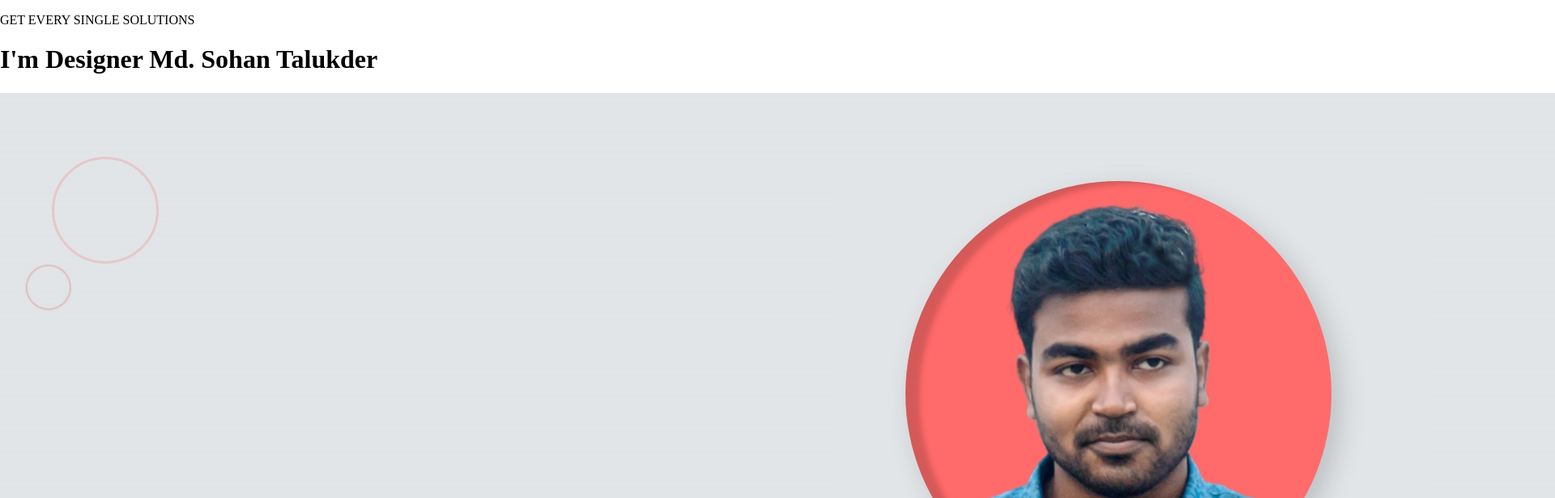
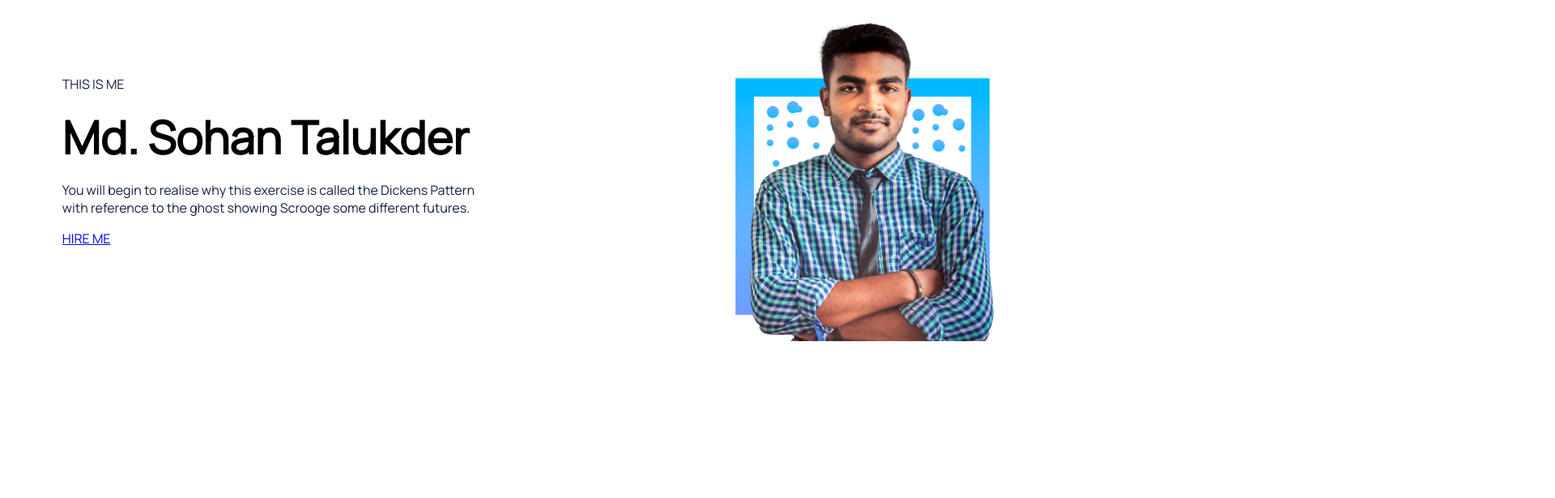
Before and after one commit to sohantalukder/simple-protfolio, a plain HTML site: page index.html in a window 1280 px wide. Shown: the top 616 px of the page at 81% size, 1920 px wide, since content can reach past the window. Drawn offline with Linux system fonts and the light colour scheme.

Commit message:
section add

```diff
--- a/index.html
+++ b/index.html
@@ -1,16 +1,37 @@
 <!DOCTYPE html>
 <html lang="en">
-<head>
-    <meta charset="UTF-8">
-    <meta http-equiv="X-UA-Compatible" content="IE=edge">
-    <meta name="viewport" content="width=device-width, initial-scale=1.0">
+  <head>
+    <meta charset="UTF-8" />
+    <meta http-equiv="X-UA-Compatible" content="IE=edge" />
+    <meta name="viewport" content="width=device-width, initial-scale=1.0" />
     <title>Sohan Talukder Portfolio</title>
-    <link rel="shortcut icon" href="./Image/favicon.png" type="image/x-icon">
-    <link rel="stylesheet" href="style.css">
-</head>
-<body>
-    <p>GET EVERY SINGLE SOLUTIONS</p>
-    <h1>I'm Designer Md. Sohan Talukder</h1>
-    <img src="./Image/Web 1920 – 1.jpg" alt="Sohan Talukder Image">
-</body>
+    <link rel="shortcut icon" href="./Image/favicon.png" type="image/x-icon" />
+    <link rel="preconnect" href="https://fonts.googleapis.com" />
+    <link rel="preconnect" href="https://fonts.gstatic.com" crossorigin />
+    <link
+      href="https://fonts.googleapis.com/css2?family=Manrope&display=swap"
+      rel="stylesheet"
+    />
+    <link rel="stylesheet" href="style.css" />
+  </head>
+  <body>
+    <section>
+      <div class="half-width text">
+        <p class="color">THIS IS ME</p>
+        <h1>Md. Sohan Talukder</h1>
+        <p class="color">
+          You will begin to realise why this exercise is called the Dickens
+          Pattern with reference to the ghost showing Scrooge some different
+          futures.
+        </p>
+        <a target="_blank" href="https://www.linkedin.com/in/md-sohan-talukder-550983214/"
+          >HIRE ME</a
+        >
+        </div>
+        <div class="half-width">
+          <img src="./Image/my-image.png" alt="Sohan Talukder Image" />
+        </div>
+      </div>
+    </section>
+  </body>
 </html>
--- a/style.css
+++ b/style.css
@@ -1,6 +1,33 @@
-body{
-    margin: 0;
+body {
+  margin: 0;
+  font-family: "Manrope", sans-serif;
 }
-img{
-    display: 100%;
+
+h1 {
+  font-size: 56px;
+  font-weight: 900;
+  margin: 0;
 }
+
+.color {
+  color: #14213d;
+}
+
+section {
+  display: flex;
+}
+
+.half-width {
+  width: 50%;
+  padding-left: 5%;
+  padding-top: 2%;
+}
+
+.half-width img {
+  width: 60%;
+  padding-left: 30%;
+}
+
+.text {
+  padding: 6%;
+}
```
Also changed, not shown: Image/my-image.png (added), Image/secondoimage.jpg (added), Image/secondoimage.png (added).
